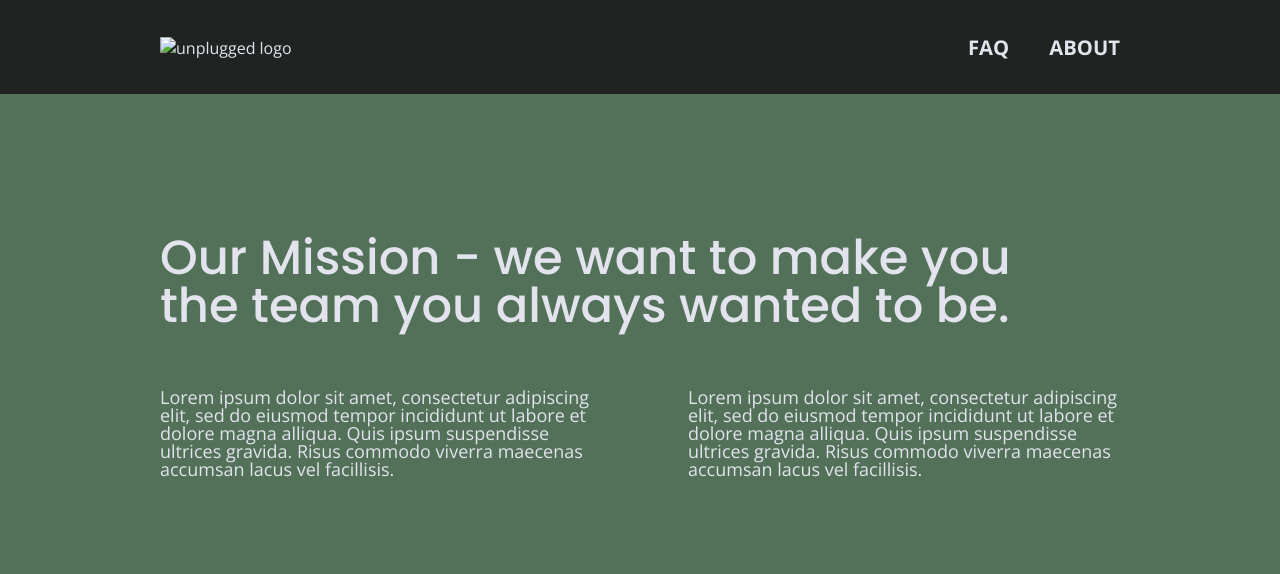
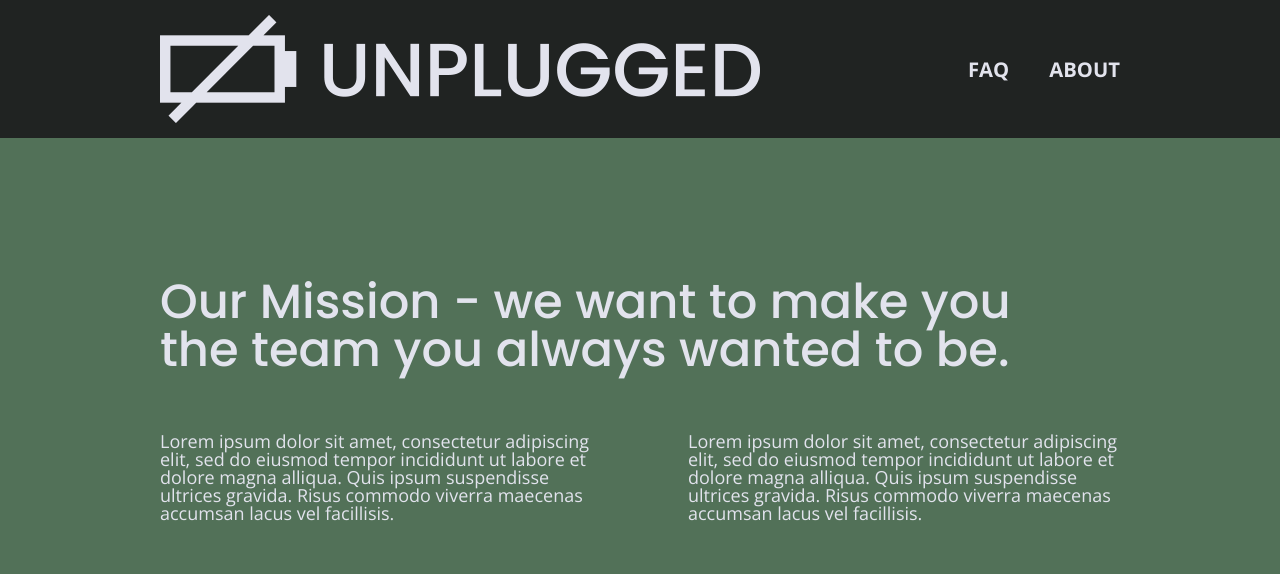
Before and after one commit to saraxcoding/unplugged-retreat, a website: page about/index.html in a window 1280 px wide. Shown: the top 574 px of the page. Drawn offline with nearby package versions, Linux system fonts and the light colour scheme.

Commit message:
Added the unplugged logo to the about and faq index.html files

```diff
--- a/about/index.html
+++ b/about/index.html
@@ -31,7 +31,7 @@
   <header>
     <div class="content-wrapper">
       <a href="#">
-        <img src="" alt="unplugged logo"></a>
+        <img src="../img/unpluggedlogo.png" alt="unplugged logo"></a>
       <div class="header-divider"></div>
       <nav>
         <ul>
```
